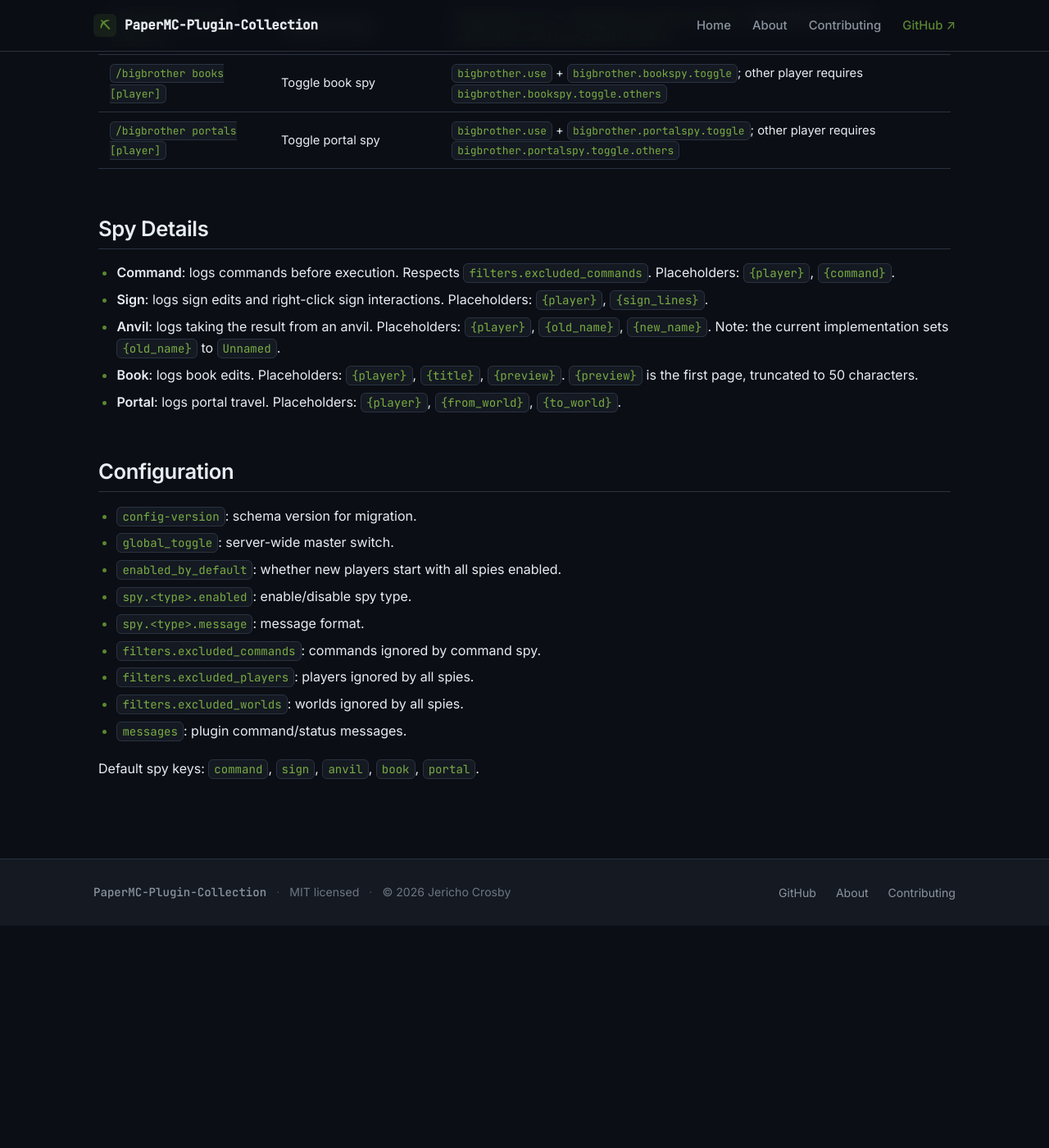
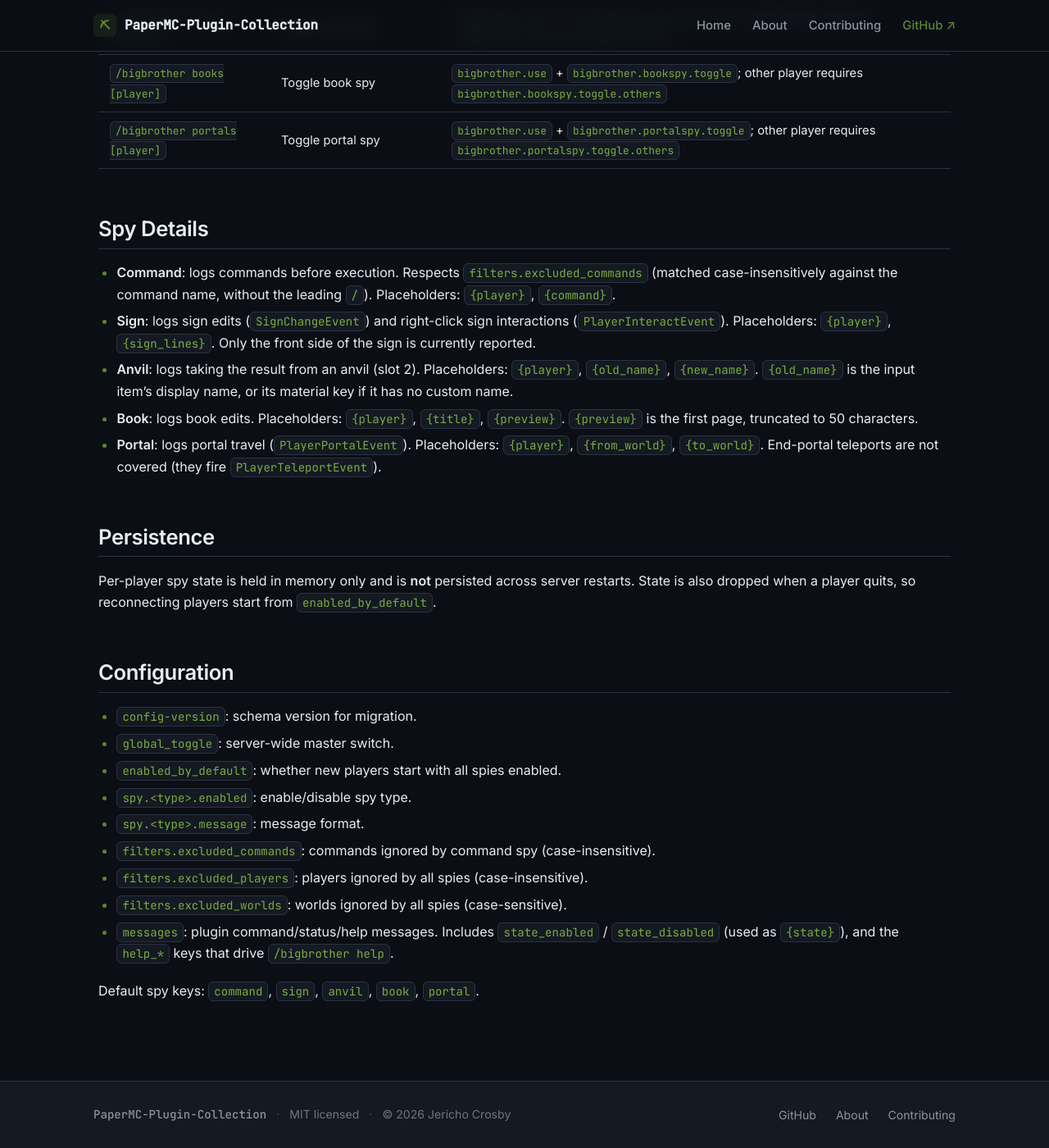
Before and after one commit to Chalwk/PaperMC-Plugin-Collection, a Jekyll site: the page built from _mcplugins/bigbrother.md, in a window 1280 px wide and 1400 px high, scrolled down 1533 px. Shown: the whole window at 82% size. Built offline with Jekyll 4.4.1, drawn with Linux system fonts in a browser that asks for light colours; before the commit the page ends 2662 px from its top, so only the background shows below that; some of the changed text lies outside the part shown.

```diff
--- a/_mcplugins/bigbrother.md
+++ b/_mcplugins/bigbrother.md
@@ -21,7 +21,7 @@ tags:
 features:
   - "Five spy types: command, sign, anvil, book, portal"
   - "Per-player and per-spy toggles with `.toggle.others` support"
-  - "Excluded commands, players, and worlds"
+  - "Excluded commands, players, and worlds (matched case-insensitively for commands and players)"
   - "Configurable per-spy message formats with placeholders"
   - "Console mirroring for every notification"
 commands:
@@ -141,11 +141,15 @@ All `/bigbrother` subcommands also require `bigbrother.use` because the command'
 
 ## Spy Details
 
-- **Command**: logs commands before execution. Respects `filters.excluded_commands`. Placeholders: `{player}`, `{command}`.
-- **Sign**: logs sign edits and right-click sign interactions. Placeholders: `{player}`, `{sign_lines}`.
-- **Anvil**: logs taking the result from an anvil. Placeholders: `{player}`, `{old_name}`, `{new_name}`. Note: the current implementation sets `{old_name}` to `Unnamed`.
+- **Command**: logs commands before execution. Respects `filters.excluded_commands` (matched case-insensitively against the command name, without the leading `/`). Placeholders: `{player}`, `{command}`.
+- **Sign**: logs sign edits (`SignChangeEvent`) and right-click sign interactions (`PlayerInteractEvent`). Placeholders: `{player}`, `{sign_lines}`. Only the front side of the sign is currently reported.
+- **Anvil**: logs taking the result from an anvil (slot 2). Placeholders: `{player}`, `{old_name}`, `{new_name}`. `{old_name}` is the input item's display name, or its material key if it has no custom name.
 - **Book**: logs book edits. Placeholders: `{player}`, `{title}`, `{preview}`. `{preview}` is the first page, truncated to 50 characters.
-- **Portal**: logs portal travel. Placeholders: `{player}`, `{from_world}`, `{to_world}`.
+- **Portal**: logs portal travel (`PlayerPortalEvent`). Placeholders: `{player}`, `{from_world}`, `{to_world}`. End-portal teleports are not covered (they fire `PlayerTeleportEvent`).
+
+## Persistence
+
+Per-player spy state is held in memory only and is **not** persisted across server restarts. State is also dropped when a player quits, so reconnecting players start from `enabled_by_default`.
 
 ## Configuration
 
@@ -154,9 +158,9 @@ All `/bigbrother` subcommands also require `bigbrother.use` because the command'
 - `enabled_by_default`: whether new players start with all spies enabled.
 - `spy.<type>.enabled`: enable/disable spy type.
 - `spy.<type>.message`: message format.
-- `filters.excluded_commands`: commands ignored by command spy.
-- `filters.excluded_players`: players ignored by all spies.
-- `filters.excluded_worlds`: worlds ignored by all spies.
-- `messages`: plugin command/status messages.
+- `filters.excluded_commands`: commands ignored by command spy (case-insensitive).
+- `filters.excluded_players`: players ignored by all spies (case-insensitive).
+- `filters.excluded_worlds`: worlds ignored by all spies (case-sensitive).
+- `messages`: plugin command/status/help messages. Includes `state_enabled` / `state_disabled` (used as `{state}`), and the `help_*` keys that drive `/bigbrother help`.
 
 Default spy keys: `command`, `sign`, `anvil`, `book`, `portal`.
```
Also changed, not shown: other parts of _mcplugins/bigbrother.md (+1 -1 lines).
